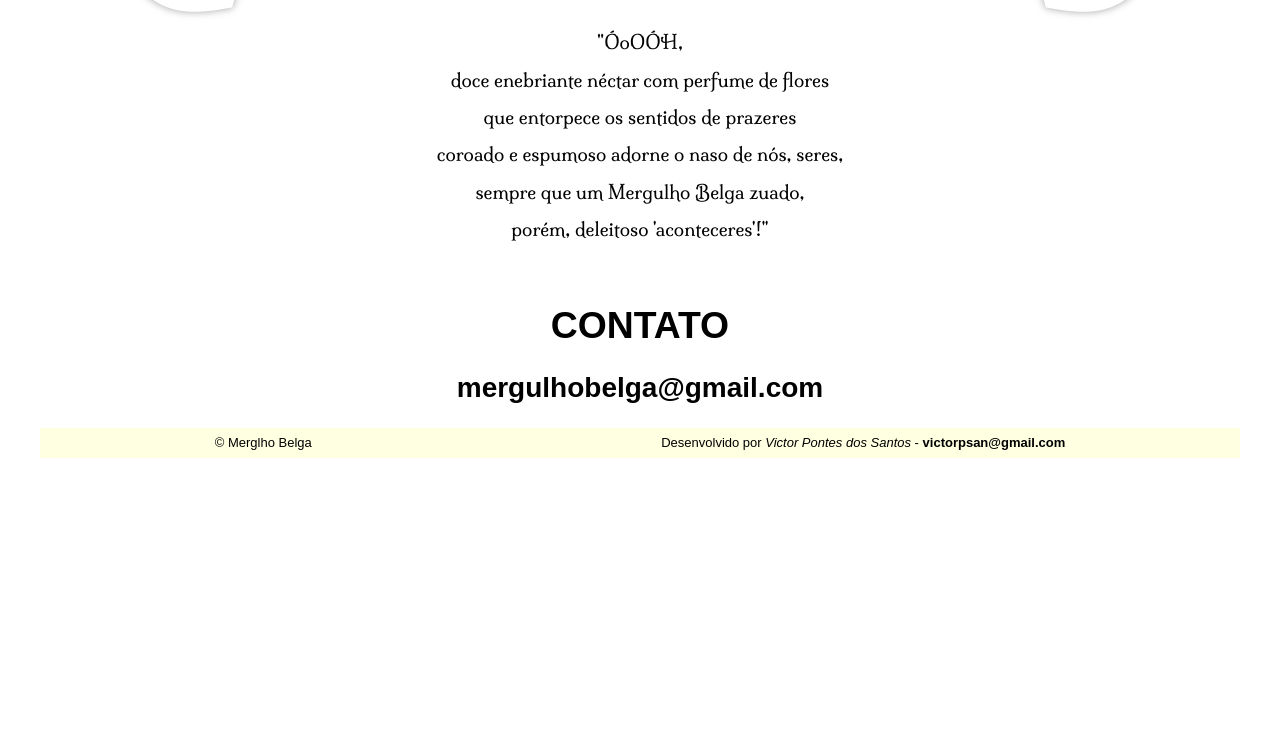
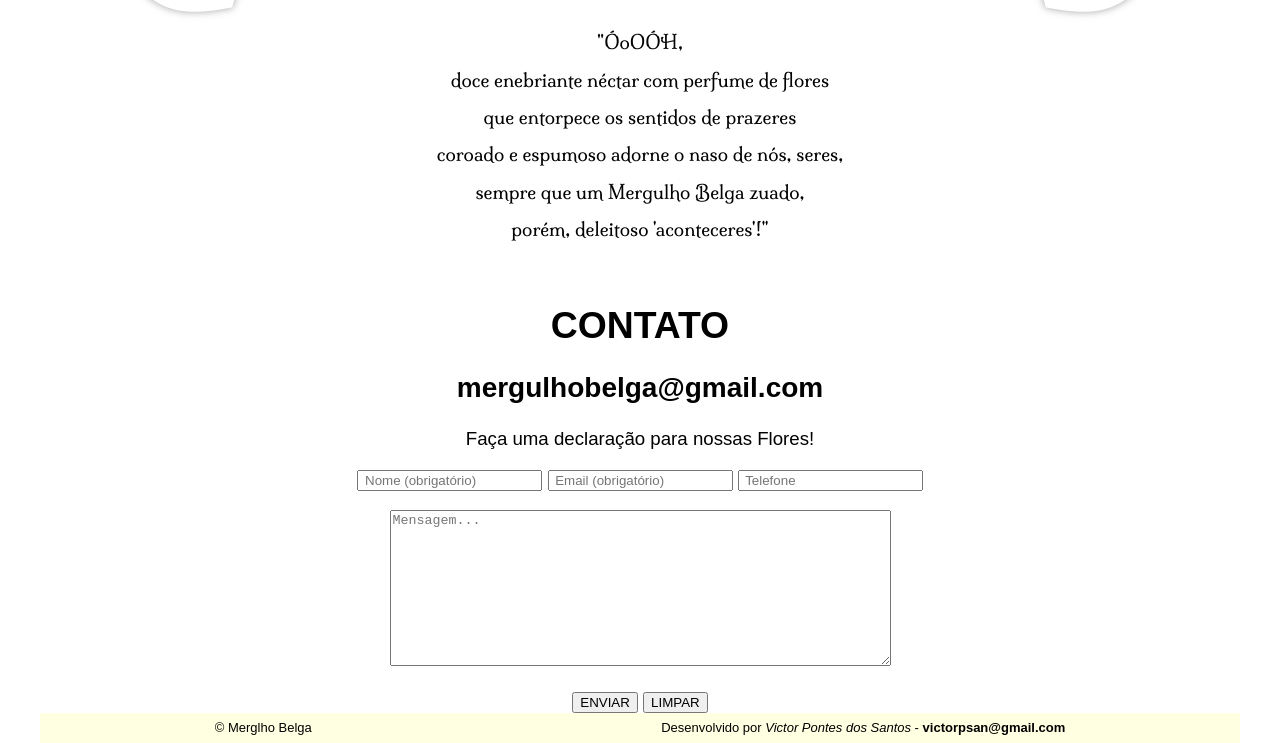
Before and after one commit to Victorpsan/SITE-MB, a plain HTML site: page index.html in a window 1280 px wide. Shown: the part 1940-2683 px from the top of the page. Before the commit the page ends 2398 px from the top, so only its background shows below. Drawn offline with Linux system fonts and the light colour scheme.

Commit message:
Form
form add

```diff
--- a/index.html
+++ b/index.html
@@ -58,6 +58,30 @@
         <div id="contato">
             <h1>CONTATO</h1>
             <h2>mergulhobelga@gmail.com</h2>
+            <p>Faça uma declaração para nossas Flores!</p>
+         <form action="" method="post" autocomplete="on">
+                    <p>
+                        <label for="name"></label>
+                        <input type="text" id="name" name="nome" minlength="3" maxlength="35" placeholder=" Nome (obrigatório)" autocomplete="name" required/>
+
+                        <label for="seuemail"></label>
+                        <input type="email" id="seuemail" name="seuemail" maxlength="35" placeholder=" Email (obrigatório)" autocomplete="email" required/>
+
+                        <label for="telefone"></label>
+                        <input type="tel" id="telefone" name="telefone" minlength="11" maxlength="13" placeholder=" Telefone" autocomplete="tel" required/>
+                    </p>
+
+                    <p>
+                        <label for="mensagem"></label>
+                        <textarea cols=60 id= "mensagem" rows="10" name="mensagem" maxlength="500" wrap="hard" placeholder="Mensagem..."></textarea>
+                    </p>
+
+                    <div>
+                        <button id="env" type="submit">ENVIAR</button>
+                        <button id="limp" type="reset">LIMPAR</button>
+                    </div>
+
+                </form>
         </div>
     </main>
     <footer>
```
